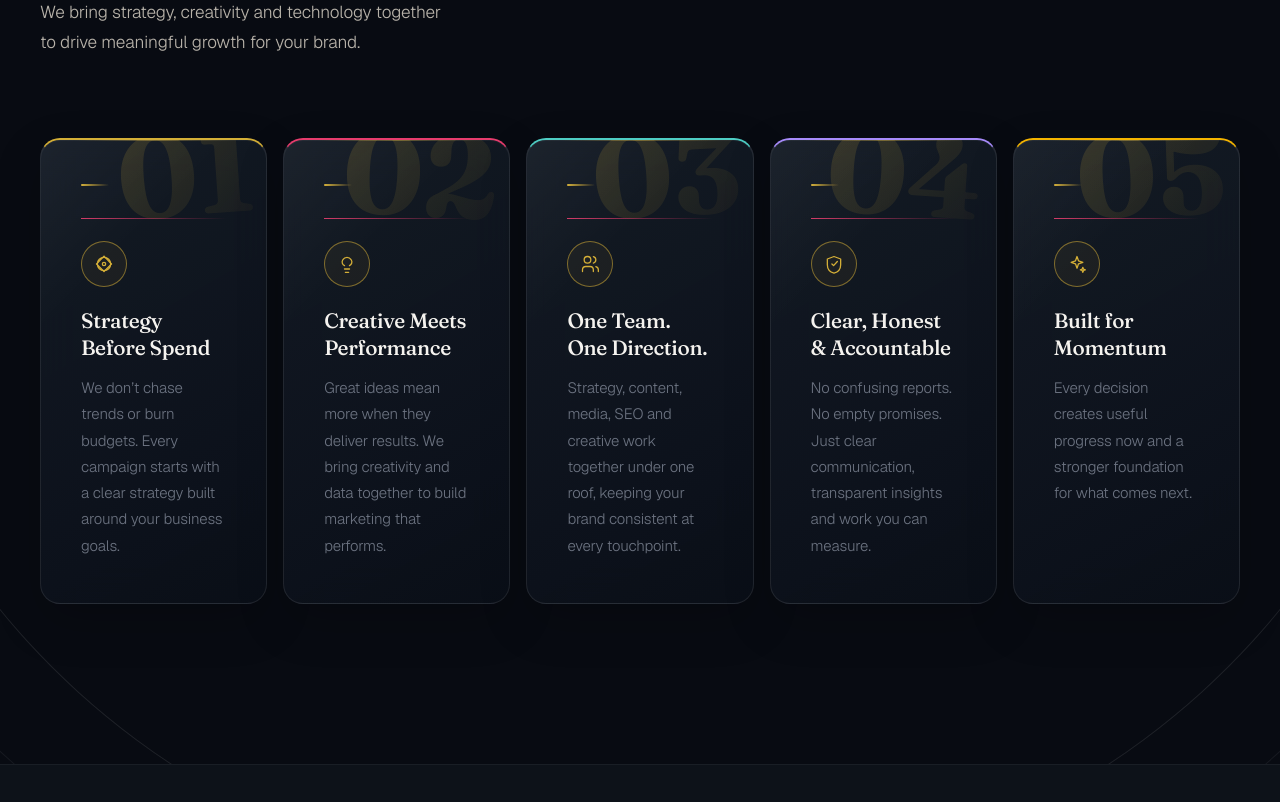
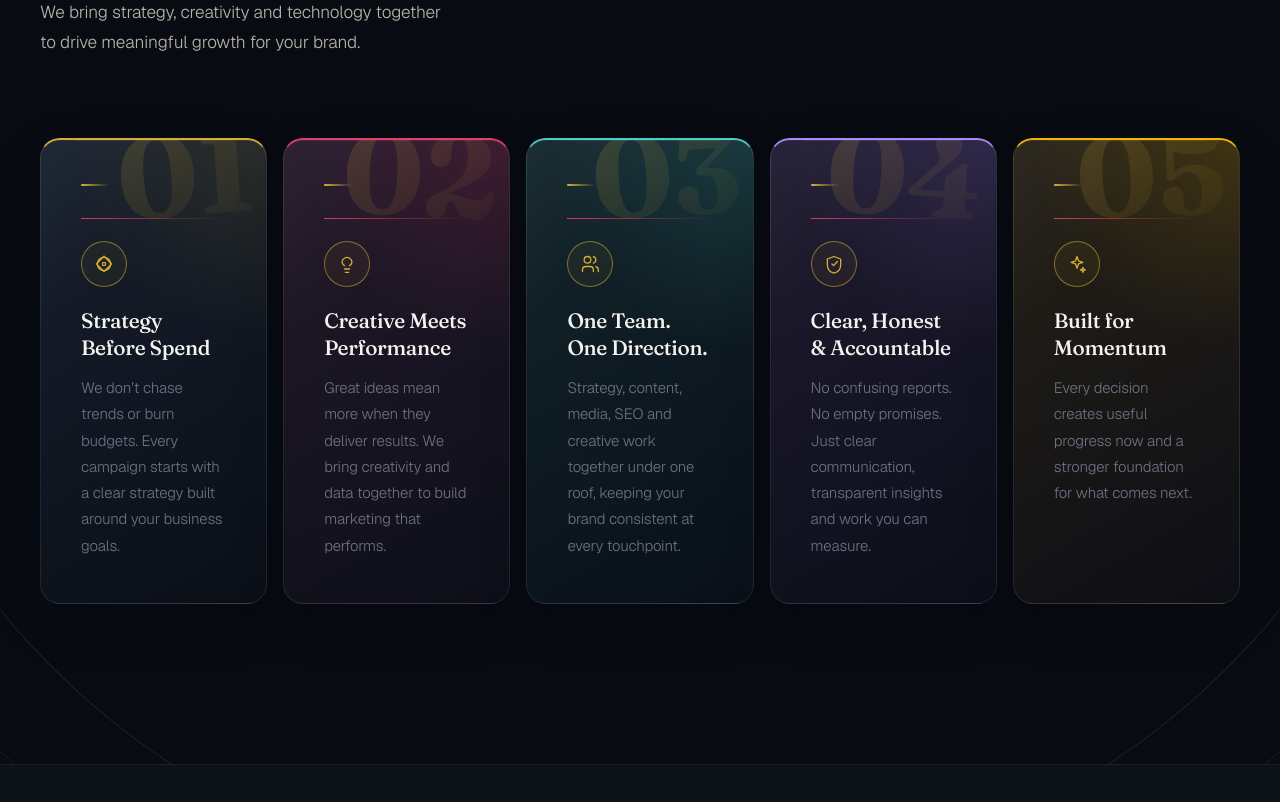
Before and after one commit to Lakshay0205/tech-tales, a React (Vite) app in the folder frontend/: page / in a window 1280 px wide. Shown: the part 3580-4382 px from the top of the page. Built offline with nearby package versions, Linux system fonts and the light colour scheme; the HTML template or start-up script is replaced by a standard one; a web font is replaced by a local one.

Commit message:
Polish Why Choose Us card backgrounds

```diff
--- a/frontend/src/index.css
+++ b/frontend/src/index.css
@@ -1259,7 +1259,9 @@ input:focus, textarea:focus, select:focus {
 
 .why-card-shell {
   min-height: 318px;
-  background: linear-gradient(150deg, rgba(22,29,40,0.88), rgba(10,15,24,0.96)) !important;
+  background:
+    radial-gradient(circle at 100% 0%, rgba(212,175,55,0.12), transparent 38%),
+    linear-gradient(150deg, rgba(25,34,48,0.94), rgba(10,15,24,0.98)) !important;
   border-color: rgba(255,255,255,0.09) !important;
   box-shadow: 0 18px 48px rgba(0,0,0,0.18), inset 0 1px 0 rgba(255,255,255,0.05);
 }
@@ -1278,6 +1280,33 @@ input:focus, textarea:focus, select:focus {
 .why-card-shell--3 { border-top: 2px solid #4ECDC4 !important; }
 .why-card-shell--4 { border-top: 2px solid #A78BFA !important; }
 .why-card-shell--5 { border-top: 2px solid #F4B400 !important; }
+
+.why-card-shell--2 {
+  background:
+    radial-gradient(circle at 100% 0%, rgba(230,60,109,0.16), transparent 40%),
+    linear-gradient(150deg, rgba(39,27,45,0.95), rgba(12,15,25,0.98)) !important;
+}
+.why-card-shell--3 {
+  background:
+    radial-gradient(circle at 100% 0%, rgba(78,205,196,0.15), transparent 40%),
+    linear-gradient(150deg, rgba(20,39,46,0.95), rgba(9,16,25,0.98)) !important;
+}
+.why-card-shell--4 {
+  background:
+    radial-gradient(circle at 100% 0%, rgba(167,139,250,0.15), transparent 40%),
+    linear-gradient(150deg, rgba(34,29,52,0.95), rgba(12,14,25,0.98)) !important;
+}
+.why-card-shell--5 {
+  background:
+    radial-gradient(circle at 100% 0%, rgba(244,180,0,0.15), transparent 40%),
+    linear-gradient(150deg, rgba(40,35,24,0.95), rgba(14,15,22,0.98)) !important;
+}
+
+.why-card-shell--1 > div:nth-of-type(2) { background: rgba(212,175,55,0.09) !important; }
+.why-card-shell--2 > div:nth-of-type(2) { background: rgba(230,60,109,0.10) !important; border-color: rgba(230,60,109,0.25) !important; color: #FF7A9D !important; }
+.why-card-shell--3 > div:nth-of-type(2) { background: rgba(78,205,196,0.10) !important; border-color: rgba(78,205,196,0.25) !important; }
+.why-card-shell--4 > div:nth-of-type(2) { background: rgba(167,139,250,0.10) !important; border-color: rgba(167,139,250,0.25) !important; color: #C4B5FD !important; }
+.why-card-shell--5 > div:nth-of-type(2) { background: rgba(244,180,0,0.10) !important; border-color: rgba(244,180,0,0.25) !important; color: #FCD34D !important; }
 
 .why-card-shell:hover {
   background: linear-gradient(150deg, rgba(28,37,51,0.98), rgba(11,16,25,0.98)) !important;
```
